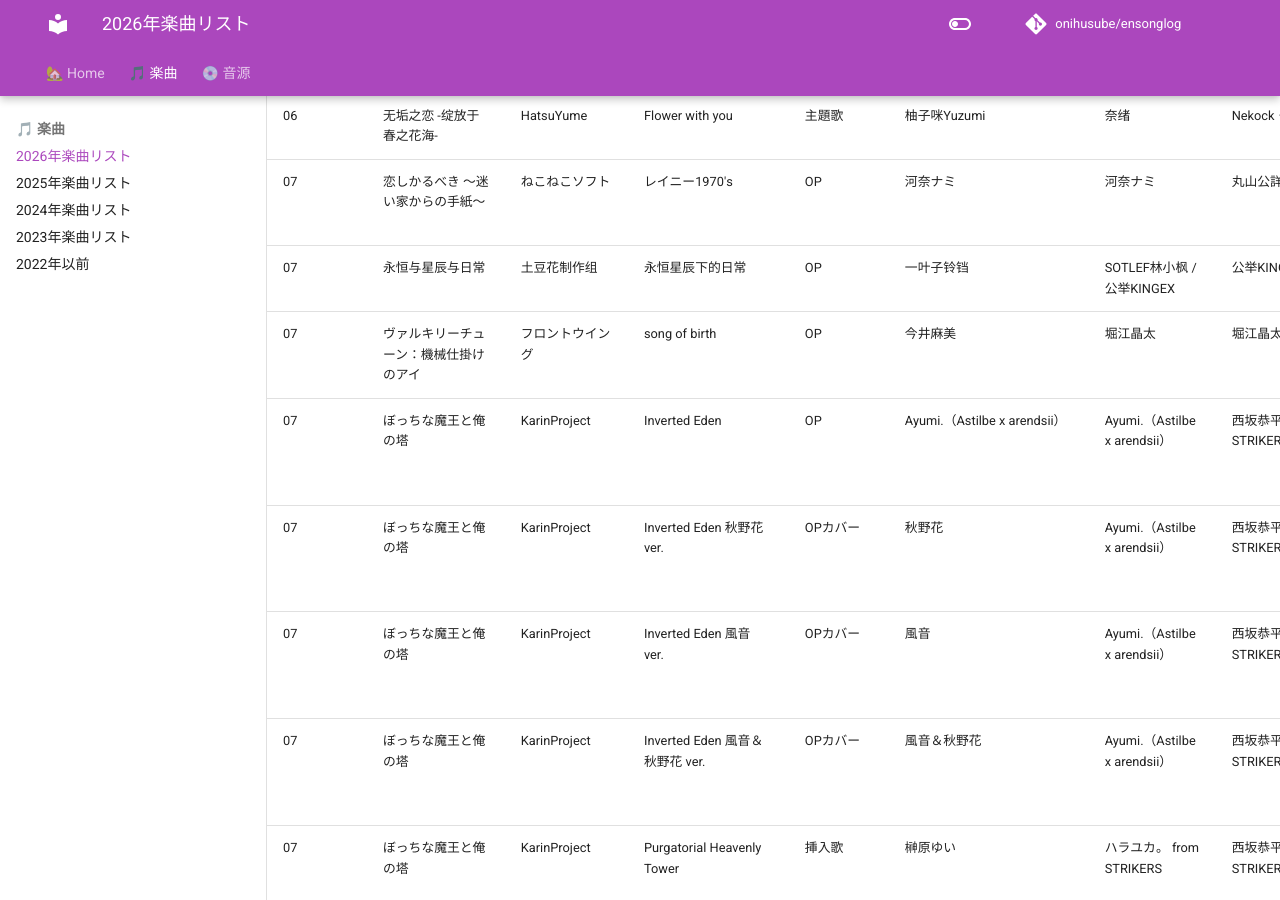
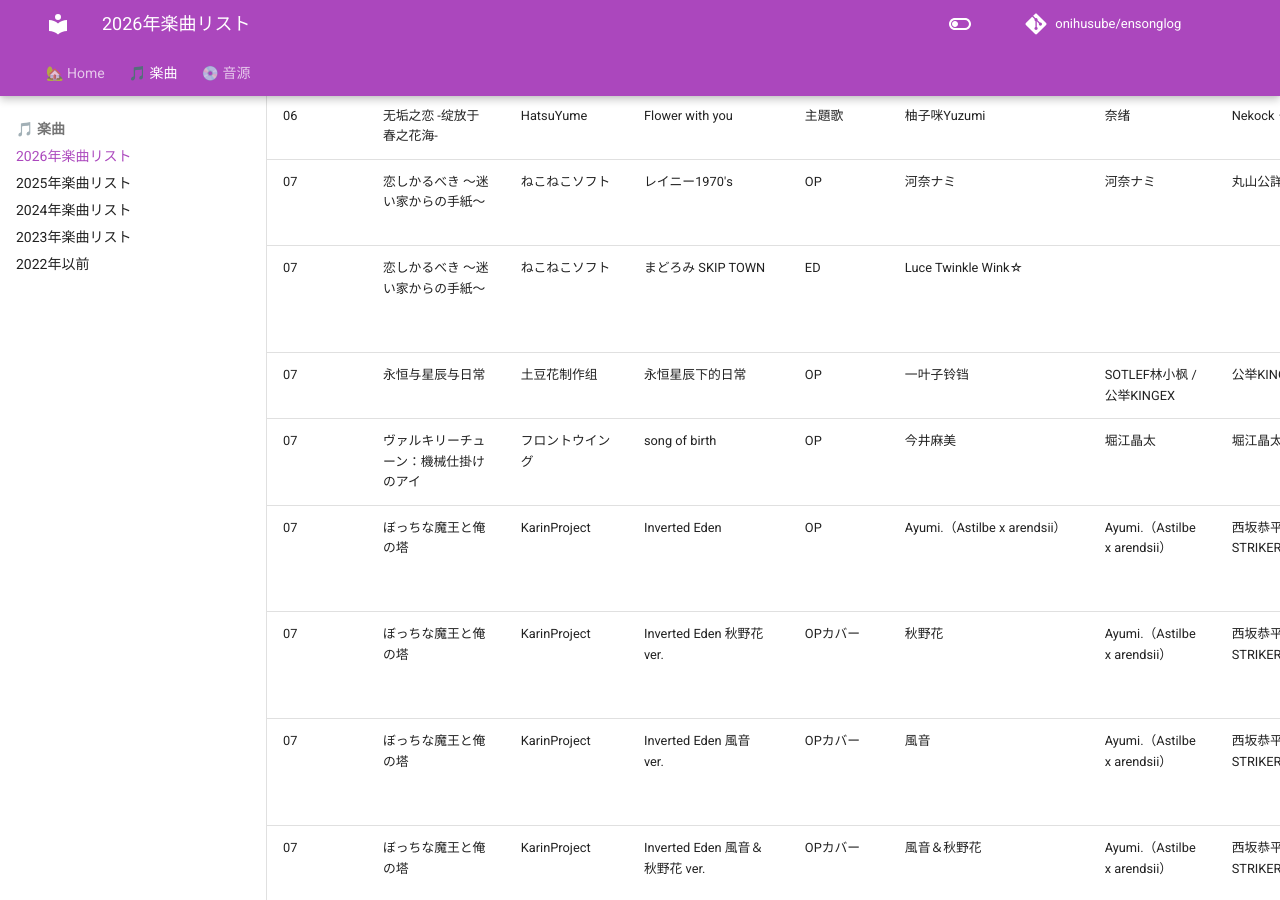
Before and after one commit to onihusube/ensonglog, an MkDocs documentation site: the page built from docs/2026/楽曲.md, in a window 1280 px wide and 900 px high, scrolled down 14992 px. Built offline with MkDocs 1.6.1 and Material for MkDocs 9.7.7, drawn with Linux system fonts in a browser that asks for light colours; emoji names are drawn with the system emoji font; comment, search, counter and statistics services are not loaded.

Commit message:
恋しかるべき ED追記

```diff
--- a/docs/2026/楽曲.md
+++ b/docs/2026/楽曲.md
@@ -181,6 +181,7 @@ search:
 | 06<!--/26--> | リビドー・アバンちゅ～る -Sランク冒険者だけど、ポンコツサキュバスだけのパーティで教官してます- | ensemble SWEET | Overflowing with Love for you. | ED | 柊木環希 | ハラユカ。 from STRIKERS | 西坂恭平 from STRIKERS | 西坂恭平 from STRIKERS | 豪華版特典オリジナルサウンドトラックCD | Guitar/Bass/Piano：西坂恭平 from STRIKERS, Drums：KAMIYAMA, Drums Recording：SOUND STUDIO 玉響 | [:fontawesome-brands-twitter:](https://x.com/ensemble_sweet/status/2047586339340656656) |
 | 06<!--/30--> | 无垢之恋 -绽放于春之花海- | HatsuYume | Flower with you | 主題歌 | 柚子咪Yuzumi | 奈绪 | Nekock・LK | Nekock・LK |  | Mix：PRiSM (IRO² Sounds) | [B站](https://bilibili.com/video/BV1NSdfBJEuS/) |
 | 07<!--/10--> | 恋しかるべき ～迷い家からの手紙～ | ねこねこソフト | レイニー1970's | OP | 河奈ナミ | 河奈ナミ | 丸山公詳 | 奥田友幸 | 冬コミ通販 ぷちサントラ（ショート） |  | [:fontawesome-brands-youtube:](https://www.youtube.com/watch?v=lKD7AuLaEcI) |
+| 07<!--/10--> | 恋しかるべき ～迷い家からの手紙～ | ねこねこソフト | まどろみ SKIP TOWN | ED | Luce Twinkle Wink☆ |  |  |  | シングル「ハートフル☆メモリーズ 通常盤B」 |  |  |
 | 07<!--/17--> | 永恒与星辰与日常 | 土豆花制作组 | 永恒星辰下的日常 | OP | 一叶子铃铛 | SOTLEF林小枫 / 公举KINGEX | 公举KINGEX | 公举KINGEX |  | mix：可可阿華田, 和声：w小璃 | [B站](https://bilibili.com/video/BV198Vn6JEmm/) |
 | 07<!--/23--> | ヴァルキリーチューン：機械仕掛けのアイ | フロントウイング | song of birth | OP | 今井麻美 | 堀江晶太 | 堀江晶太 | 堀江晶太 |  | Recording Engineer：大野公輔, Recording Studio：studioFine, Mix Engineer：菊池 司 | [:fontawesome-brands-youtube:](https://www.youtube.com/watch?v=6gUtqT9JWfY) |
 | 07<!--/31--> | ぼっちな魔王と俺の塔 | KarinProject | Inverted Eden | OP | Ayumi.（Astilbe x arendsii） | Ayumi.（Astilbe x arendsii） | 西坂恭平 from STRIKERS | 西坂恭平 from STRIKERS | 巨塔edition特典 ソングコレクションCD | | [:fontawesome-brands-youtube:](https://www.youtube.com/watch?v=oPSbBgLhy70) [:fontawesome-brands-twitter:](https://www.youtube.com/watch?v=HshpHetKgpY) |
```
Also changed, not shown: docs/2026/音源.md (+1 -0 lines).
